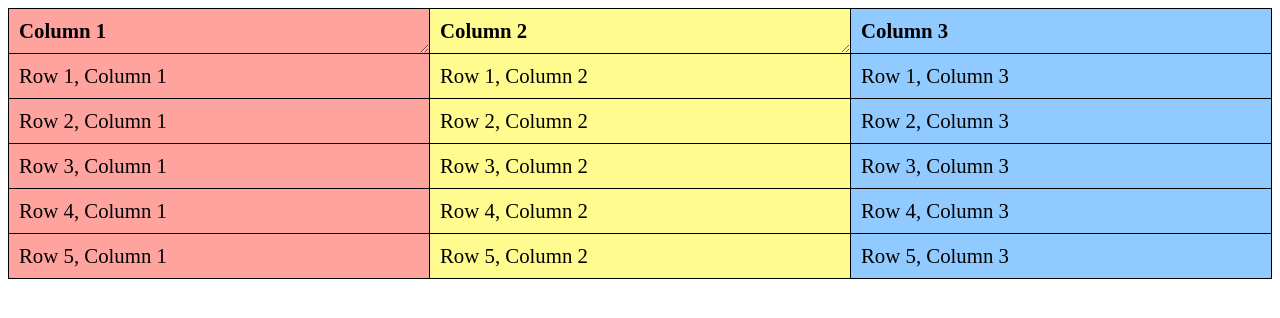
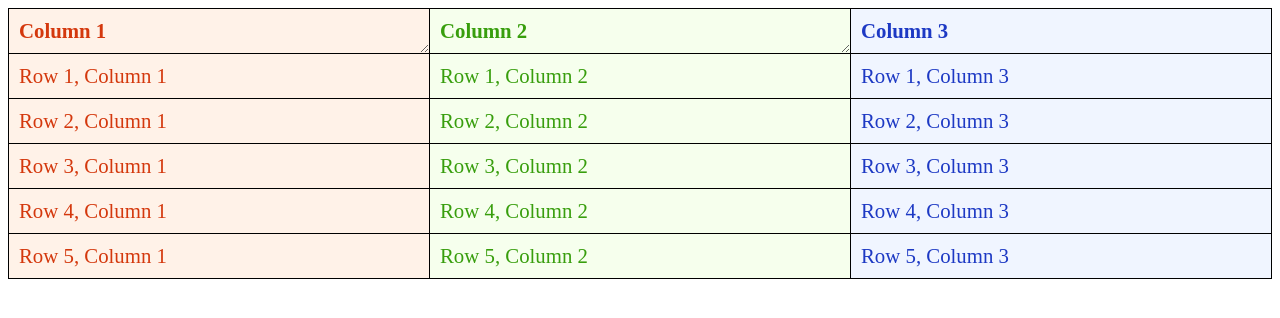
Before and after one commit to CodeSteppe/column-sortable-table, a plain HTML site: page index.html in a window 1280 px wide. Drawn offline with Linux system fonts and the light colour scheme.

Commit message:
update styles

```diff
--- a/style.css
+++ b/style.css
@@ -34,13 +34,16 @@ td {
 }
 
 [data-id=col1] {
-  background-color: #ffa39e;
+  background-color: #fff2e8;
+  color: #d4380d;
 }
 
 [data-id=col2] {
-  background-color: #fffb8f;
+  background-color: #f6ffed;
+  color: #389e0d;
 }
 
 [data-id=col3] {
-  background-color: #91caff;
+  background-color: #f0f5ff;
+  color: #1d39c4;
 }
```
